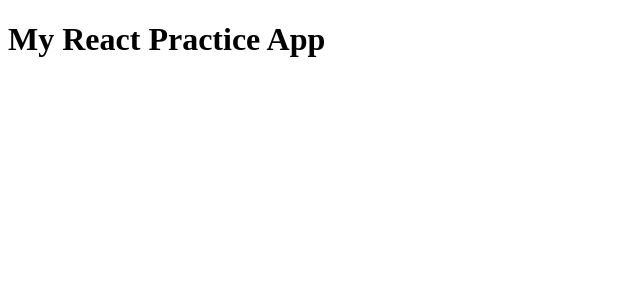
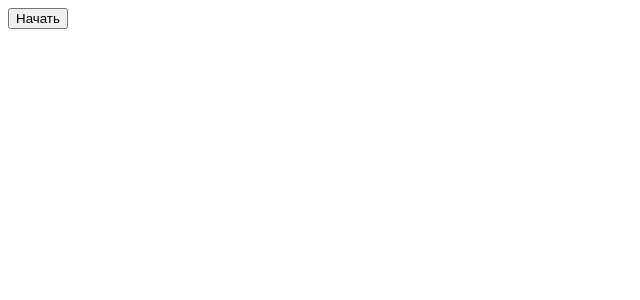
Before and after one commit to voland2610/Practice-post, a React (Vite) app: page / in a window 1280 px wide. Shown: the top 300 px of the page, without its empty margins (0-640 px from the left). Built offline with nearby package versions, Linux system fonts and the light colour scheme.

Commit message:
feat: add routing with react-router

```diff
--- a/package.json
+++ b/package.json
@@ -11,7 +11,8 @@
   },
   "dependencies": {
     "react": "^19.1.0",
-    "react-dom": "^19.1.0"
+    "react-dom": "^19.1.0",
+    "react-router": "^7.13.2"
   },
   "devDependencies": {
     "@eslint/js": "^9.30.1",
--- a/src/App.jsx
+++ b/src/App.jsx
@@ -1,7 +1,9 @@
+import PostMainPage from "./components/PostMainPage";
+
 const App = () => {
   return (
     <>
-      <h1>My React Practice App</h1>
+      <PostMainPage/>
     </>
   )
 }
--- /dev/null
+++ b/src/components/PostMainPage.jsx
@@ -0,0 +1,9 @@
+const PostMainPage = () => {
+  return (
+    <>
+        <button>Начать</button>
+    </>
+  );
+};
+
+export default PostMainPage;
```
Also changed, not shown: src/components/PostContentMain.jsx (added), 1 other file (tests, documents, lock files or other folders).
